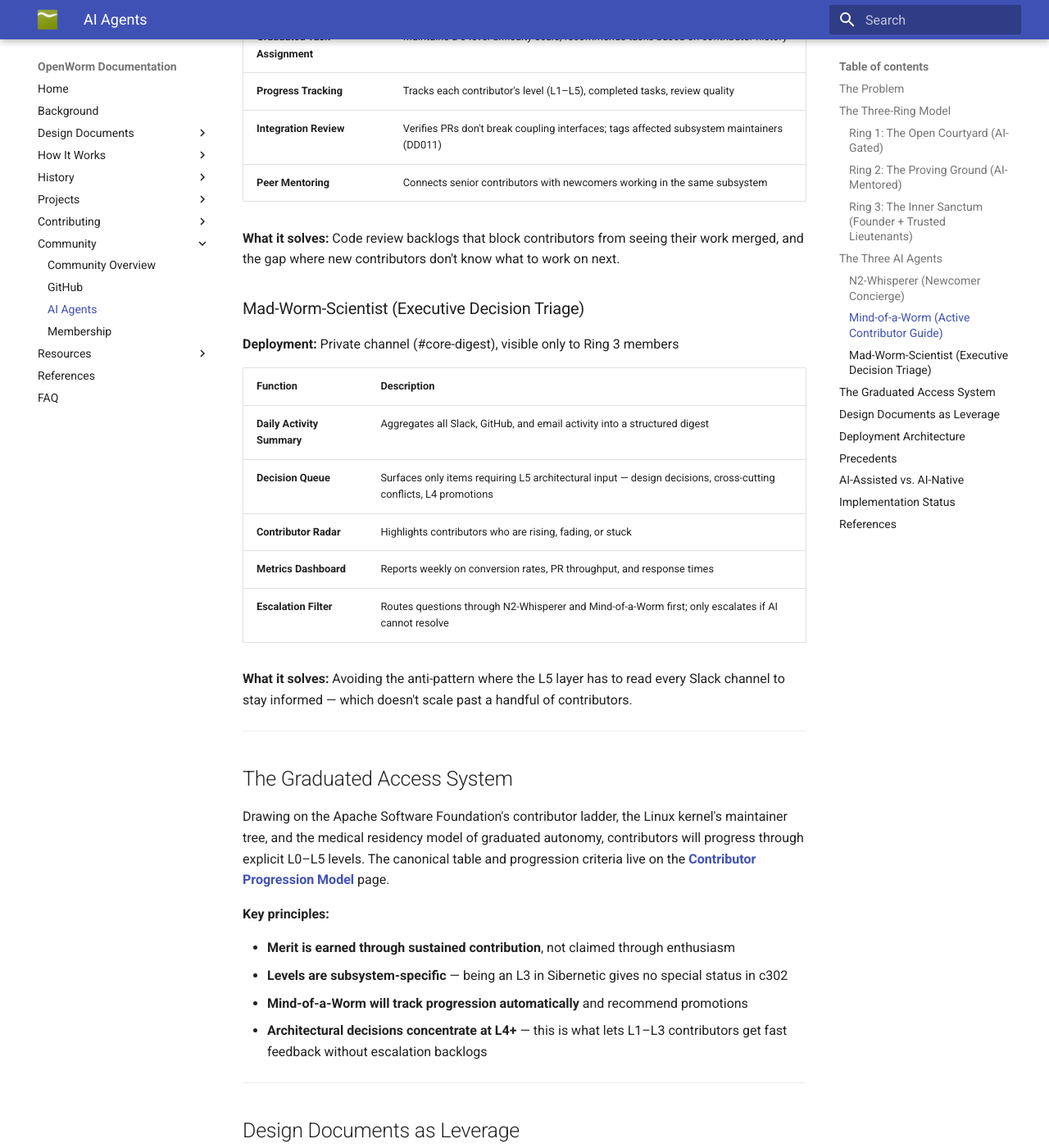
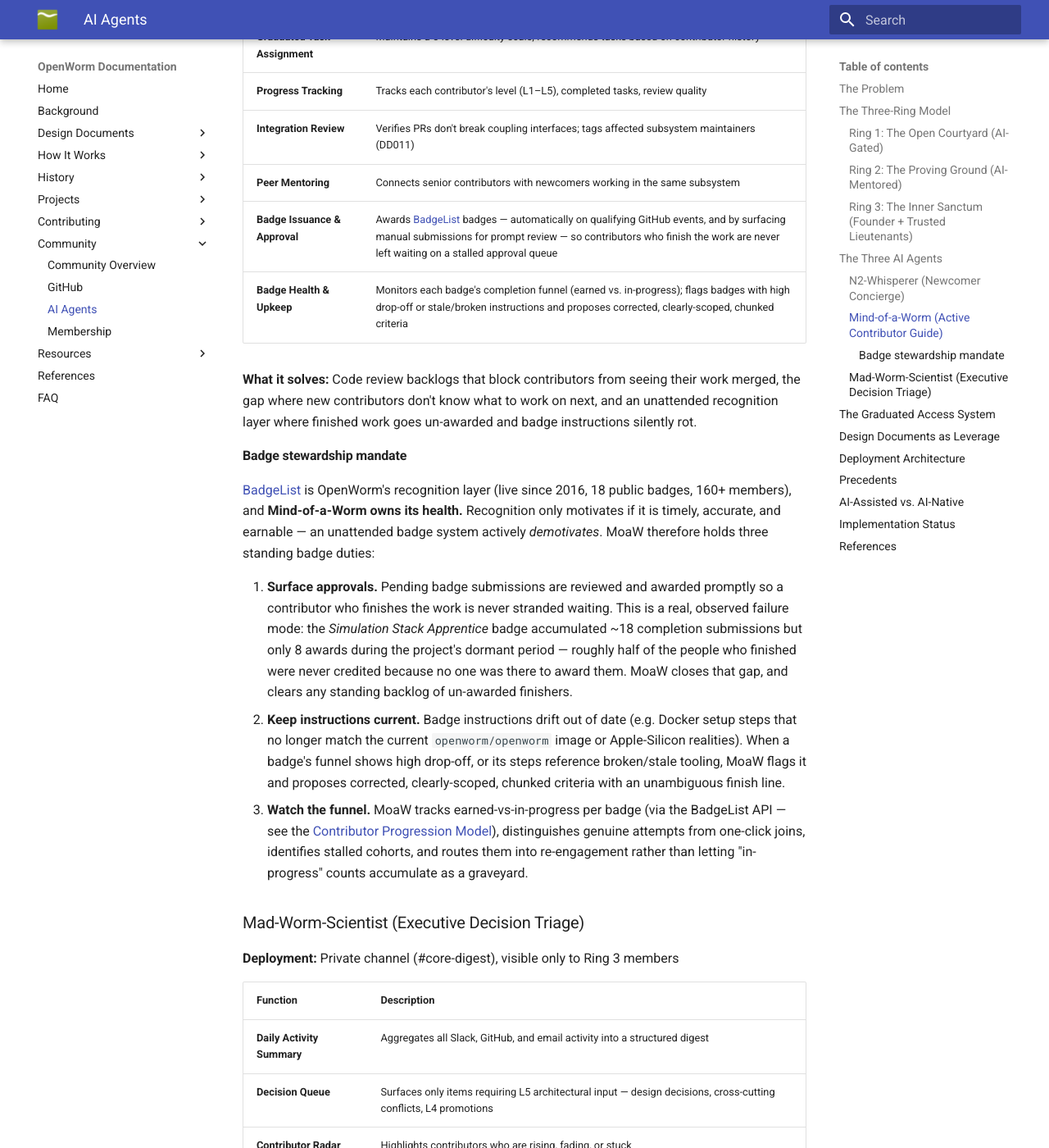
Before and after one commit to openworm/openworm_docs, an MkDocs documentation site: the page built from docs/Community/ai_agents.md, in a window 1280 px wide and 1400 px high, scrolled down 3904 px. Shown: the whole window at 82% size. Built offline with MkDocs 1.6.1 and Material for MkDocs 9.7.7, drawn with Linux system fonts in a browser that asks for light colours.

Commit message:
ai_agents: add BadgeList stewardship to Mind-of-a-Worm's mandate
MoaW now explicitly owns the health of the BadgeList recognition layer:
- Badge Issuance & Approval — award on GitHub events + surface manual
  submissions so finishers aren't stranded (the Simulation Stack Apprentice
  badge had ~18 submissions but only 8 awards during the dormant period)
- Badge Health & Upkeep — monitor completion funnels, flag high drop-off /
  stale instructions, propose corrected chunked criteria
Plus a "Badge stewardship mandate" subsection spelling out the three duties:
surface approvals, keep instructions current, watch the funnel.

Co-Authored-By: Claude Opus 4.8 (1M context) <noreply@anthropic.com>

```diff
--- a/docs/Community/ai_agents.md
+++ b/docs/Community/ai_agents.md
@@ -121,8 +121,18 @@ Each agent is implemented as an OpenClaw skill deployed in the OpenWorm Slack wo
 | **Progress Tracking** | Tracks each contributor's level (L1–L5), completed tasks, review quality |
 | **Integration Review** | Verifies PRs don't break coupling interfaces; tags affected subsystem maintainers (DD011) |
 | **Peer Mentoring** | Connects senior contributors with newcomers working in the same subsystem |
+| **Badge Issuance & Approval** | Awards [BadgeList](https://badgelist.com/OpenWorm) badges — automatically on qualifying GitHub events, and by surfacing manual submissions for prompt review — so contributors who finish the work are never left waiting on a stalled approval queue |
+| **Badge Health & Upkeep** | Monitors each badge's completion funnel (earned vs. in-progress); flags badges with high drop-off or stale/broken instructions and proposes corrected, clearly-scoped, chunked criteria |
 
-**What it solves:** Code review backlogs that block contributors from seeing their work merged, and the gap where new contributors don't know what to work on next.
+**What it solves:** Code review backlogs that block contributors from seeing their work merged, the gap where new contributors don't know what to work on next, and an unattended recognition layer where finished work goes un-awarded and badge instructions silently rot.
+
+#### Badge stewardship mandate
+
+[BadgeList](https://badgelist.com/OpenWorm) is OpenWorm's recognition layer (live since 2016, 18 public badges, 160+ members), and **Mind-of-a-Worm owns its health.** Recognition only motivates if it is timely, accurate, and earnable — an unattended badge system actively *demotivates*. MoaW therefore holds three standing badge duties:
+
+1. **Surface approvals.** Pending badge submissions are reviewed and awarded promptly so a contributor who finishes the work is never stranded waiting. This is a real, observed failure mode: the *Simulation Stack Apprentice* badge accumulated ~18 completion submissions but only 8 awards during the project's dormant period — roughly half of the people who finished were never credited because no one was there to award them. MoaW closes that gap, and clears any standing backlog of un-awarded finishers.
+2. **Keep instructions current.** Badge instructions drift out of date (e.g. Docker setup steps that no longer match the current `openworm/openworm` image or Apple-Silicon realities). When a badge's funnel shows high drop-off, or its steps reference broken/stale tooling, MoaW flags it and proposes corrected, clearly-scoped, chunked criteria with an unambiguous finish line.
+3. **Watch the funnel.** MoaW tracks earned-vs-in-progress per badge (via the BadgeList API — see the [Contributor Progression Model](../contributing/contributor-progression.md#badge-recognition-system)), distinguishes genuine attempts from one-click joins, identifies stalled cohorts, and routes them into re-engagement rather than letting "in-progress" counts accumulate as a graveyard.
 
 ### Mad-Worm-Scientist (Executive Decision Triage)
 
```
